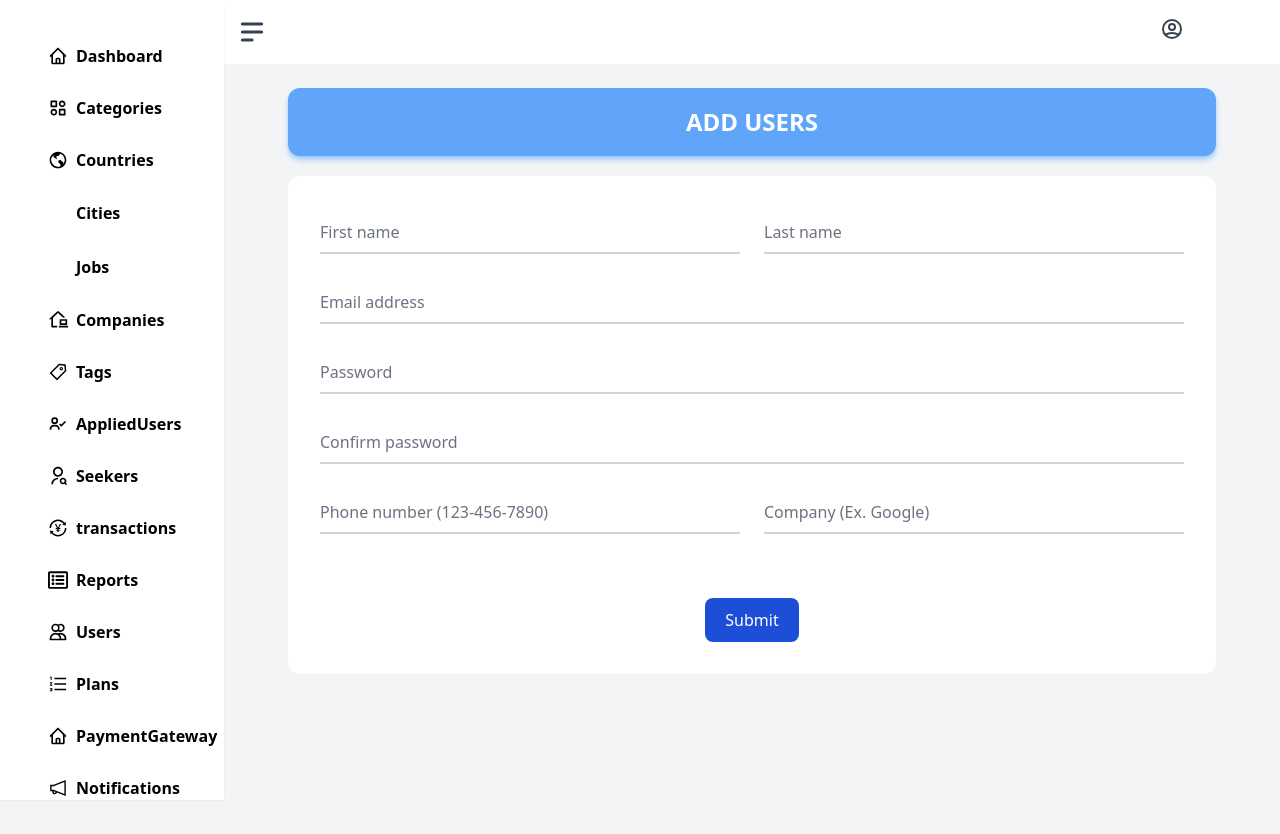
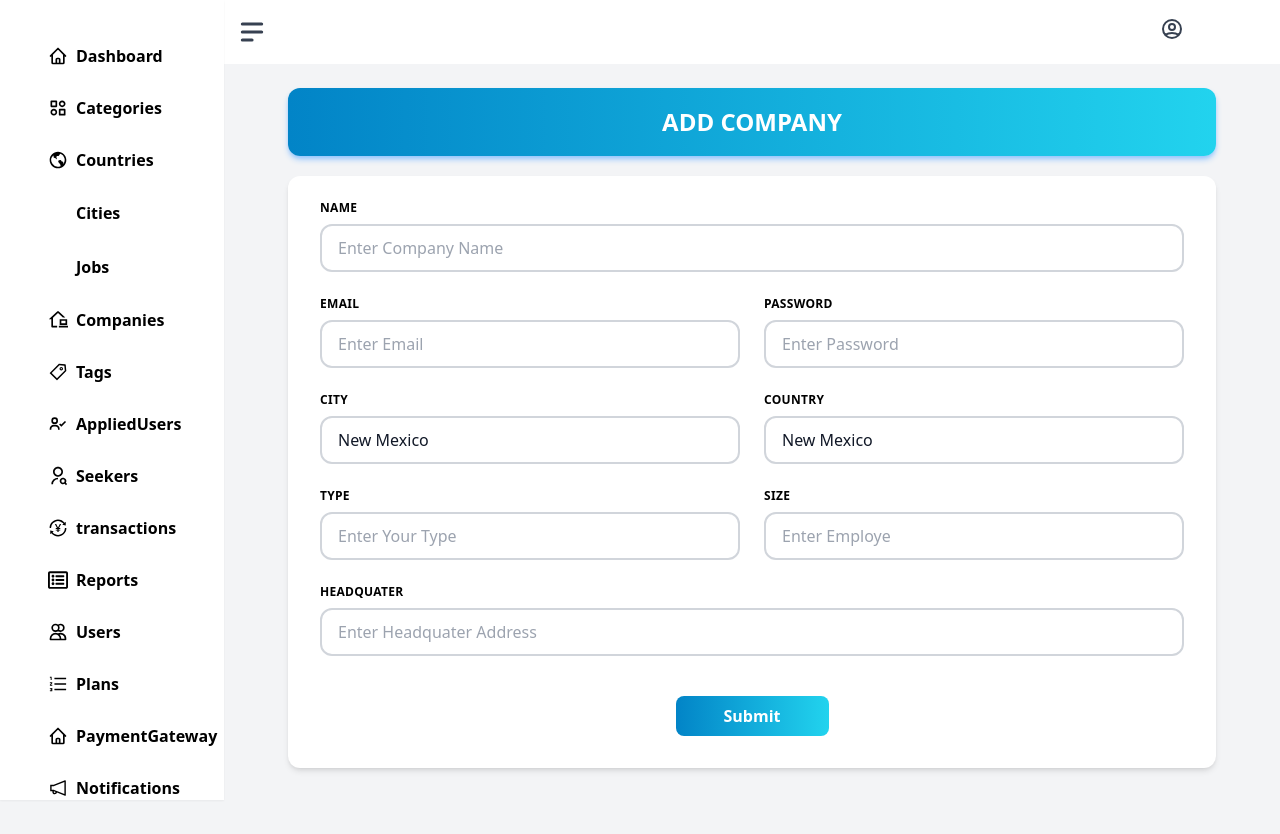
Before and after one commit to DevelonsDevelopers/JobsAdmin, a React (Create React App) app: page /companies/add in a window 1280 px wide. Shown: the top 834 px of the page. Built offline with nearby package versions, Linux system fonts and the light colour scheme; some icons are missing.

Commit message:
company form done

```diff
--- a/src/dashboard/Tags.jsx
+++ b/src/dashboard/Tags.jsx
@@ -20,7 +20,7 @@ const Tags = () => {
 
     <input type="search" name="" id="" placeholder='Search...' className='border-2 border-gray-400 pl-4 rounded-xl py-2 w-[18rem] ml-auto max-md:py-[7px] max-md:w-[10rem] max-md:text-[0.7rem]' />
 
-    <a href="/categories/add"> <button className="bg-blue-600 hover:bg-blue-700 cursor-pointer  max-md:text-[.6rem] py-2 px-[1rem] max-md:px-[1rem] max-md:py-[9px] text-white font-[600] max-md:font-[400] rounded-xl ml-[1rem] max-md:mr-10"  >
+    <a href="/tags/add"> <button className="bg-blue-600 hover:bg-blue-700 cursor-pointer  max-md:text-[.6rem] py-2 px-[1rem] max-md:px-[1rem] max-md:py-[9px] text-white font-[600] max-md:font-[400] rounded-xl ml-[1rem] max-md:mr-10"  >
       Add New
     </button>
     </a>
--- a/src/dashboard/form/CompaniesForm.jsx
+++ b/src/dashboard/form/CompaniesForm.jsx
@@ -4,47 +4,83 @@ import PortalLayout from '../../portalLayout/PortalLayout'
 const CompaniesForm = () => {
   return (
   <PortalLayout>
-      <h1 className='text-center bg-blue-400 text-white font-[600] mb-5 py-4 rounded-xl shadow-md shadow-blue-300 text-[1.5rem]'>ADD USERS</h1>
-            <div className='bg-white p-4 rounded-xl'>
+       <h1 className='text-center bg-gradient-to-r from-sky-600 to-cyan-400  text-white font-[600] mb-5 py-4 rounded-xl shadow-md shadow-blue-300 text-[1.5rem]'>ADD COMPANY</h1>
+    <form class="bg-white shadow-md rounded-xl px-8 pt-6 pb-8 mb-4 flex flex-col  my-2">
 
-                <form className='p-4'>
-                    <div className="grid md:grid-cols-2 md:gap-6">
-                        <div className="relative z-0 w-full mb-6 group">
-                            <input type="text" name="floating_first_name" id="floating_first_name" className="block py-2.5 px-0 w-full text-md text-gray-900 bg-transparent border-0 border-b-2 border-gray-300 appearance-none dark:text-white dark:border-gray-600 dark:focus:border-blue-500 focus:outline-none focus:ring-0 focus:border-blue-600 peer" placeholder=" " required />
-                            <label for="floating_first_name" className="peer-focus:font-medium absolute text-md text-gray-500 dark:text-gray-400 duration-300 transform -translate-y-6 scale-75 top-3 -z-10 origin-[0] peer-focus:left-0 peer-focus:text-blue-600 peer-focus:dark:text-blue-500 peer-placeholder-shown:scale-100 peer-placeholder-shown:translate-y-0 peer-focus:scale-75 peer-focus:-translate-y-6">First name</label>
+  <div class="-mx-3 md:flex mb-6 justify-center">
+    <div class="md:w-full px-3">
+      <label class="block uppercase tracking-wide text-grey-darker text-xs font-bold mb-2" for="grid-Name">
+        Name
+      </label>
+      <input type="text" name="floating_email" id="floating_email" className="pl-4 block py-2.5 px-0 w-full text-md text-gray-900 bg-transparent rounded-xl p-2 border-2 border-gray-300 appearance-none dark:text-white dark:border-gray-600 dark:focus:border-blue-500 focus:outline-none focus:ring-0 focus:border-blue-600 peer" placeholder="Enter Company Name" required />
     </div>
-                        <div className="relative z-0 w-full mb-6 group">
-                            <input type="text" name="floating_last_name" id="floating_last_name" className="block py-2.5 px-0 w-full text-md text-gray-900 bg-transparent border-0 border-b-2 border-gray-300 appearance-none dark:text-white dark:border-gray-600 dark:focus:border-blue-500 focus:outline-none focus:ring-0 focus:border-blue-600 peer" placeholder=" " required />
-                            <label for="floating_last_name" className="peer-focus:font-medium absolute text-md text-gray-500 dark:text-gray-400 duration-300 transform -translate-y-6 scale-75 top-3 -z-10 origin-[0] peer-focus:left-0 peer-focus:text-blue-600 peer-focus:dark:text-blue-500 peer-placeholder-shown:scale-100 peer-placeholder-shown:translate-y-0 peer-focus:scale-75 peer-focus:-translate-y-6">Last name</label>
+
+  </div>
+  <div class="-mx-3 md:flex mb-6 justify-center">
+    <div class="md:w-[60%] px-3">
+      <label class="block uppercase tracking-wide text-grey-darker text-xs font-bold mb-2" for="grid-Name">
+        Email
+      </label>
+      <input type="email" name="floating_email" id="floating_email" className="pl-4 block py-2.5 px-0 w-full text-md text-gray-900 bg-transparent rounded-xl p-2 border-2 border-gray-300 appearance-none dark:text-white dark:border-gray-600 dark:focus:border-blue-500 focus:outline-none focus:ring-0 focus:border-blue-600 peer" placeholder="Enter Email " required />
+    </div>
+      <div class="md:w-[60%] px-3">
+      <label class="block uppercase tracking-wide text-grey-darker text-xs font-bold mb-2" for="grid-Name">
+        Password
+      </label>
+      <input type="text" name="floating_email" id="floating_email" className="pl-4 block py-2.5 px-0 w-full text-md text-gray-900 bg-transparent rounded-xl p-2 border-2 border-gray-300 appearance-none dark:text-white dark:border-gray-600 dark:focus:border-blue-500 focus:outline-none focus:ring-0 focus:border-blue-600 peer" placeholder="Enter Password " required />
     </div>
   </div>
-                    <div className="relative z-0 w-full mb-6 group">
-                        <input type="email" name="floating_email" id="floating_email" className="block py-2.5 px-0 w-full text-md text-gray-900 bg-transparent border-0 border-b-2 border-gray-300 appearance-none dark:text-white dark:border-gray-600 dark:focus:border-blue-500 focus:outline-none focus:ring-0 focus:border-blue-600 peer" placeholder=" " required />
-                        <label for="floating_email" className="peer-focus:font-medium absolute text-md text-gray-500 dark:text-gray-400 duration-300 transform -translate-y-6 scale-75 top-3 -z-10 origin-[0] peer-focus:left-0 peer-focus:text-blue-600 peer-focus:dark:text-blue-500 peer-placeholder-shown:scale-100 peer-placeholder-shown:translate-y-0 peer-focus:scale-75 peer-focus:-translate-y-6">Email address</label>
+
+  <div class="-mx-3 md:flex mb-6 justify-center">
+    <div class="md:w-[60%] px-3">
+      <label class="block uppercase tracking-wide text-grey-darker text-xs font-bold mb-2" for="grid-Name">
+        City
+      </label>
+      <select class="pl-4 block py-2.5 px-0 w-full text-md text-gray-900 bg-transparent rounded-xl p-2 border-2 border-gray-300 appearance-none dark:text-white dark:border-gray-600 dark:focus:border-blue-500 focus:outline-none focus:ring-0 focus:border-blue-600 peer" id="grid-state">
+                                <option>New Mexico</option>
+                                <option>Missouri</option>
+                                <option>Texas</option>
+                            </select>
           </div>
-                    <div className="relative z-0 w-full mb-6 group">
-                        <input type="password" name="floating_password" id="floating_password" className="block py-2.5 px-0 w-full text-md text-gray-900 bg-transparent border-0 border-b-2 border-gray-300 appearance-none dark:text-white dark:border-gray-600 dark:focus:border-blue-500 focus:outline-none focus:ring-0 focus:border-blue-600 peer" placeholder=" " required />
-                        <label for="floating_password" className="peer-focus:font-medium absolute text-md text-gray-500 dark:text-gray-400 duration-300 transform -translate-y-6 scale-75 top-3 -z-10 origin-[0] peer-focus:left-0 peer-focus:text-blue-600 peer-focus:dark:text-blue-500 peer-placeholder-shown:scale-100 peer-placeholder-shown:translate-y-0 peer-focus:scale-75 peer-focus:-translate-y-6">Password</label>
+      <div class="md:w-[60%] px-3">
+      <label class="block uppercase tracking-wide text-grey-darker text-xs font-bold mb-2" for="grid-Name">
+      Country
+      </label>
+      <select class="pl-4 block py-2.5 px-0 w-full text-md text-gray-900 bg-transparent rounded-xl p-2 border-2 border-gray-300 appearance-none dark:text-white dark:border-gray-600 dark:focus:border-blue-500 focus:outline-none focus:ring-0 focus:border-blue-600 peer" id="grid-state">
+                                <option>New Mexico</option>
+                                <option>Missouri</option>
+                                <option>Texas</option>
+                            </select> </div>
   </div>
-                    <div className="relative z-0 w-full mb-6 group">
-                        <input type="password" name="repeat_password" id="floating_repeat_password" className="block py-2.5 px-0 w-full text-md text-gray-900 bg-transparent border-0 border-b-2 border-gray-300 appearance-none dark:text-white dark:border-gray-600 dark:focus:border-blue-500 focus:outline-none focus:ring-0 focus:border-blue-600 peer" placeholder=" " required />
-                        <label for="floating_repeat_password" className="peer-focus:font-medium absolute text-md text-gray-500 dark:text-gray-400 duration-300 transform -translate-y-6 scale-75 top-3 -z-10 origin-[0] peer-focus:left-0 peer-focus:text-blue-600 peer-focus:dark:text-blue-500 peer-placeholder-shown:scale-100 peer-placeholder-shown:translate-y-0 peer-focus:scale-75 peer-focus:-translate-y-6">Confirm password</label>
+  <div class="-mx-3 md:flex mb-6 justify-center">
+    <div class="md:w-[60%] px-3">
+      <label class="block uppercase tracking-wide text-grey-darker text-xs font-bold mb-2" for="grid-Name">
+        Type
+      </label>
+      <input type="email" name="floating_email" id="floating_email" className="pl-4 block py-2.5 px-0 w-full text-md text-gray-900 bg-transparent rounded-xl p-2 border-2 border-gray-300 appearance-none dark:text-white dark:border-gray-600 dark:focus:border-blue-500 focus:outline-none focus:ring-0 focus:border-blue-600 peer" placeholder="Enter Your Type" required />
     </div>
-                    <div className="grid md:grid-cols-2 md:gap-6">
-                        <div className="relative z-0 w-full mb-6 group">
-                            <input type="tel" pattern="[0-9]{3}-[0-9]{3}-[0-9]{4}" name="floating_phone" id="floating_phone" className="block py-2.5 px-0 w-full text-md text-gray-900 bg-transparent border-0 border-b-2 border-gray-300 appearance-none dark:text-white dark:border-gray-600 dark:focus:border-blue-500 focus:outline-none focus:ring-0 focus:border-blue-600 peer" placeholder=" " required />
-                            <label for="floating_phone" className="peer-focus:font-medium absolute text-md text-gray-500 dark:text-gray-400 duration-300 transform -translate-y-6 scale-75 top-3 -z-10 origin-[0] peer-focus:left-0 peer-focus:text-blue-600 peer-focus:dark:text-blue-500 peer-placeholder-shown:scale-100 peer-placeholder-shown:translate-y-0 peer-focus:scale-75 peer-focus:-translate-y-6">Phone number (123-456-7890)</label>
-                        </div>
-                        <div className="relative z-0 w-full mb-6 group">
-                            <input type="text" name="floating_company" id="floating_company" className="block py-2.5 px-0 w-full text-md text-gray-900 bg-transparent border-0 border-b-2 border-gray-300 appearance-none dark:text-white dark:border-gray-600 dark:focus:border-blue-500 focus:outline-none focus:ring-0 focus:border-blue-600 peer" placeholder=" " required />
-                            <label for="floating_company" className="peer-focus:font-medium absolute text-md text-gray-500 dark:text-gray-400 duration-300 transform -translate-y-6 scale-75 top-3 -z-10 origin-[0] peer-focus:left-0 peer-focus:text-blue-600 peer-focus:dark:text-blue-500 peer-placeholder-shown:scale-100 peer-placeholder-shown:translate-y-0 peer-focus:scale-75 peer-focus:-translate-y-6">Company (Ex. Google)</label>
+      <div class="md:w-[60%] px-3">
+      <label class="block uppercase tracking-wide text-grey-darker text-xs font-bold mb-2" for="grid-Name">
+      Size
+      </label>
+      <input type="password" name="floating_email" id="floating_email" className="pl-4 block py-2.5 px-0 w-full text-md text-gray-900 bg-transparent rounded-xl p-2 border-2 border-gray-300 appearance-none dark:text-white dark:border-gray-600 dark:focus:border-blue-500 focus:outline-none focus:ring-0 focus:border-blue-600 peer" placeholder="Enter Employe " required />
     </div>
   </div>
-                    <center>
-                        <button type="submit" className="text-white bg-blue-700 hover:bg-blue-800 focus:ring-4 focus:outline-none focus:ring-blue-300 font-medium rounded-lg text-md w-full md:w-auto px-5 py-2.5 text-center dark:bg-blue-600 dark:hover:bg-blue-700 dark:focus:ring-blue-800 mt-10">Submit</button>
-                    </center>
+  <div class="-mx-3 md:flex mb-6 justify-center">
+    <div class="md:w-full px-3">
+      <label class="block uppercase tracking-wide text-grey-darker text-xs font-bold mb-2" for="grid-Name">
+        HeadQuater
+      </label>
+      <input type="text" name="floating_email" id="floating_email" className="pl-4 block py-2.5 px-0 w-full text-md text-gray-900 bg-transparent rounded-xl p-2 border-2 border-gray-300 appearance-none dark:text-white dark:border-gray-600 dark:focus:border-blue-500 focus:outline-none focus:ring-0 focus:border-blue-600 peer" placeholder="Enter Headquater Address" required />
+    </div>
+
+  </div>
+
+<div className='flex justify-center'>
+  <button className='bg-gradient-to-r from-sky-600 to-cyan-400 text-white font-[600] py-2 px-[3rem] mt-4 rounded-lg'>Submit</button>
+</div>
+
 </form>
-            </div>
 
   </PortalLayout>
   )
```
Lines whose indentation alone changed are shown as unchanged.
